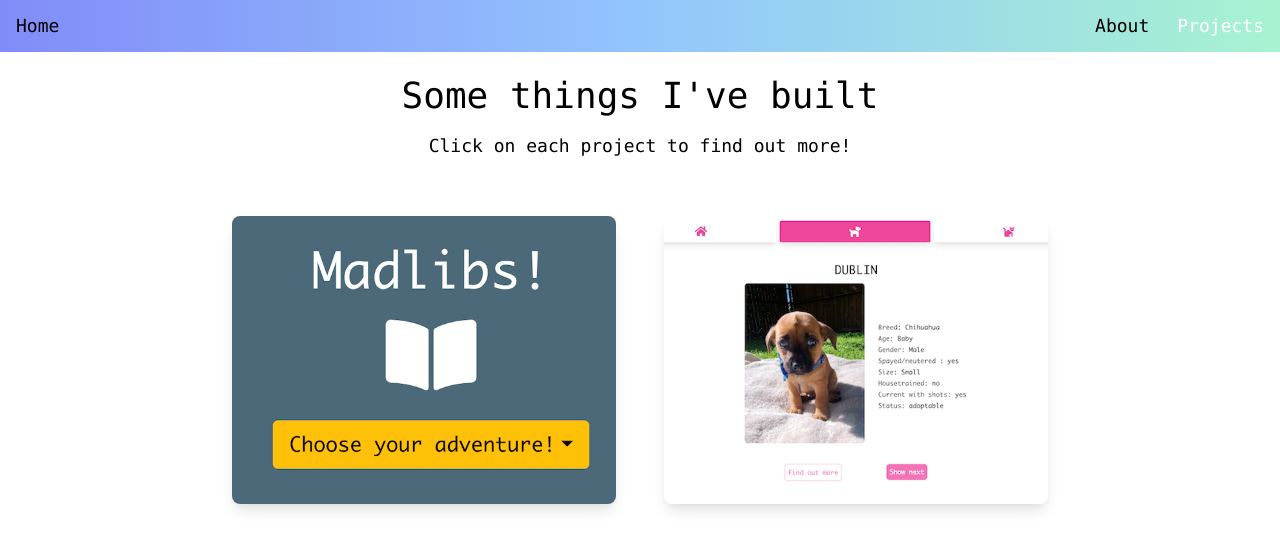
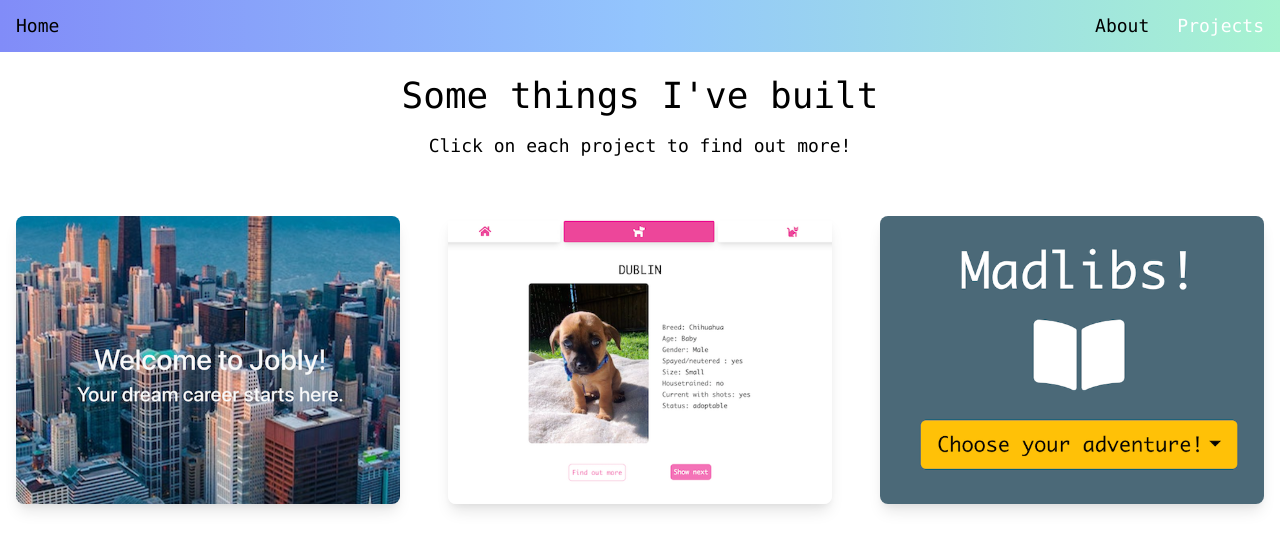
Before and after one commit to kathythekat/personal-site, a React (Create React App) app: page /projects in a window 1280 px wide. Shown: the top 550 px of the page. Built offline with nearby package versions, Linux system fonts and the light colour scheme.

Commit message:
added jobly in projects

```diff
--- a/src/Projects.js
+++ b/src/Projects.js
@@ -1,16 +1,16 @@
 import madlibs from "./images/madlibs.png";
 import petinder from "./images/petinder.png";
-import Popover from "./Popover";
+import Popover from "./Popover"
+import jobly from "./images/jobly.png";
 
 const PROJECTS = [
   {
-    name: "Madlibs",
-    tools: "React, Bootstrap",
-    description:
-      "Given some prompts, users fill out a form and create some silly or imaginative short stories!",
-    image: madlibs,
-    demo: "http://madlibs.surge.sh/",
-    github: "https://github.com/kathythekat/react-madlibs",
+    name: "Jobly",
+    tools: "React, Node, Express, PostgreSQL, Bootstrap",
+    description: "A full stack app where users can search for jobs/companies, apply to jobs, sign up, login, and edit their profiles.",
+    image: jobly,
+    demo: "http://kat-jobly.surge.sh",
+    github: "https://github.com/kathythekat/React-Jobly"
   },
   {
     name: "PeTinder",
@@ -21,6 +21,15 @@ const PROJECTS = [
     demo: "http://petinder.surge.sh/",
     github: "https://github.com/kathythekat/petfinder",
   },
+  {
+    name: "Madlibs",
+    tools: "React, Bootstrap",
+    description:
+      "A fun app to bring back childhood imagination. Given some prompts, users fill out a form and create some funny short stories!",
+    image: madlibs,
+    demo: "http://madlibs.surge.sh/",
+    github: "https://github.com/kathythekat/react-madlibs",
+  }
 ];
 
 function Projects() {
```
Also changed, not shown: src/images/jobly.png (added).
